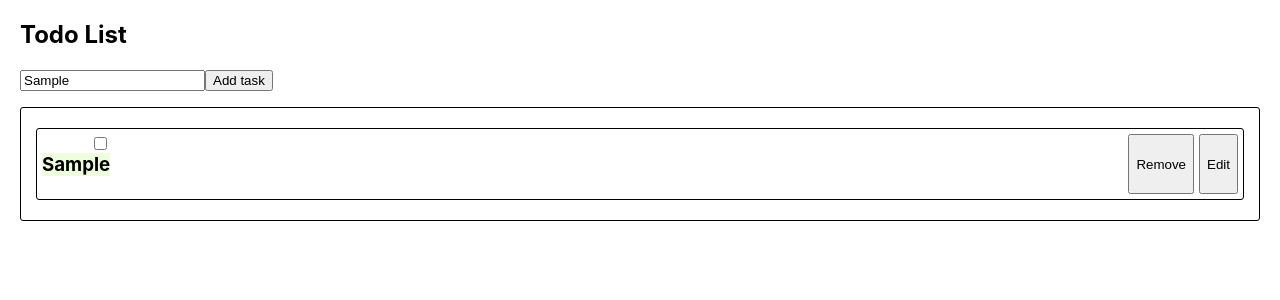
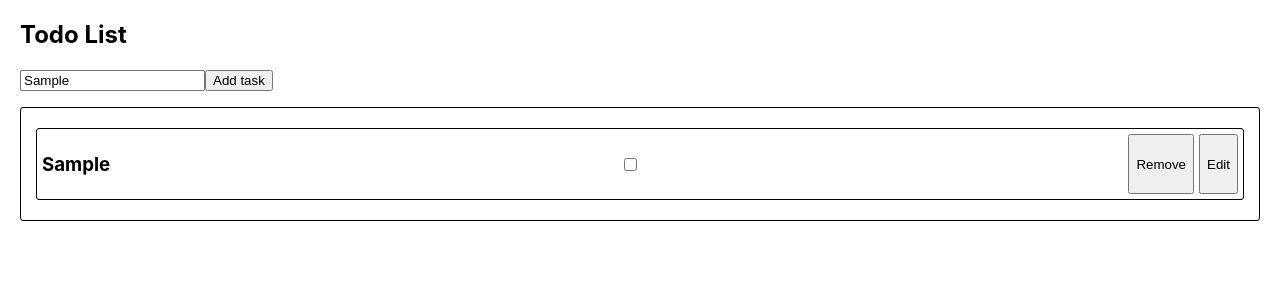
Before and after one commit to BorisRozumnyi/todo-list-dev-plan, a React (Create React App) app: page / in a window 1280 px wide. Both pictures are taken after typing "Sample" into the empty fields and a click on the button "Add task". Shown: the top 300 px of the page. Built offline with nearby package versions, Linux system fonts and the light colour scheme.

Commit message:
improve styles

```diff
--- a/src/Task.tsx
+++ b/src/Task.tsx
@@ -25,7 +25,7 @@ export class Task extends React.Component<Props, TState>{
           <Title>{title}</Title>
           <Checkbox type="checkbox" id="completed" checked={isCompleted} />
         </Flex>
-        <Flex>
+        <Flex justifyContent='flex-end'>
           <Button>Remove</Button>
           <Button>Edit</Button>
         </Flex>
@@ -35,26 +35,24 @@ export class Task extends React.Component<Props, TState>{
 };
 
 export const Checkbox = styled.input`
-  position: absolute;
-  right: 0;
-`;
-export const Title = styled.h3`
-  background: #efd
+  align-self: center;
 `;
 
 export const Button = styled.button`
   margin-left: 5px;
 `;
 
-export const Flex = styled.div`
-  position: relative;
+export const Flex = styled.div<{
+  justifyContent?: 'flex-start' | 'flex-end' | 'space-between' | 'space-around' | 'space-evenly';
+}>`
+  width: 100%;
   display: flex;
+  ${({ justifyContent }) => (justifyContent && `justify-content: ${justifyContent};`)}
 `;
-
 
 export const StyledTask = styled.li`
   display: flex;
-  justify-content: space-between;
+  justify-content: space-around;
   border: solid black 1px;
   padding: 5px;
   border-radius: 3px;
@@ -63,3 +61,7 @@ export const StyledTask = styled.li`
     margin-bottom: 0;
   };
 `;
+
+export const Title = styled.h3`
+  width: 100%;
+`;
```
